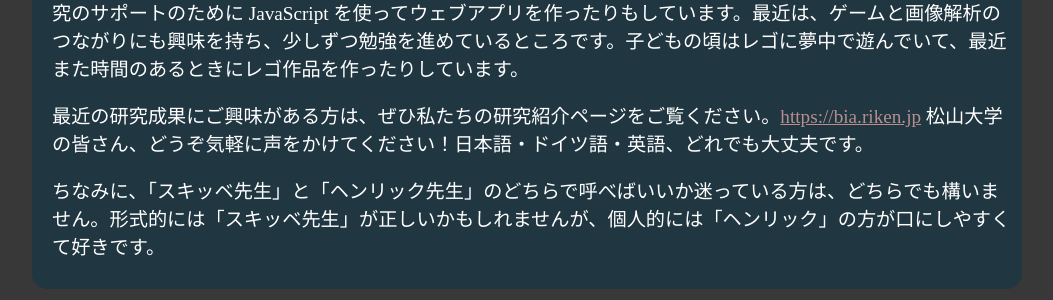
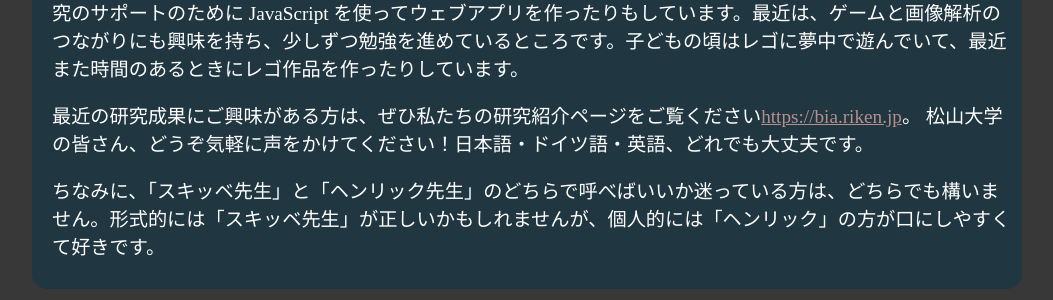
Before and after one commit to h-skibbe/h-skibbe.github.io, a Jekyll site: the page built from index.md, in a window 1280 px wide and 900 px high, scrolled down 801 px. Shown: the part 154-454 px from the top of the window, without its empty margins (113-1166 px from the left). Built offline with Jekyll 4.4.1, drawn with Linux system fonts in a browser that asks for light colours.

```diff
--- a/_includes/intro_ja.md
+++ b/_includes/intro_ja.md
@@ -3,6 +3,6 @@
 
 専門は画像解析とディープラーニングで、これまで MRI や CT などの医用画像、神経・脳の顕微鏡画像を中心に研究してきました。ただし、それ以外の分野にも幅広く興味があります。昔からゲーム開発にも関心があり、研究のサポートのために JavaScript を使ってウェブアプリを作ったりもしています。最近は、ゲームと画像解析のつながりにも興味を持ち、少しずつ勉強を進めているところです。子どもの頃はレゴに夢中で遊んでいて、最近また時間のあるときにレゴ作品を作ったりしています。
 
-最近の研究成果にご興味がある方は、ぜひ私たちの研究紹介ページをご覧ください。[https://bia.riken.jp](https://bia.riken.jp) 松山大学の皆さん、どうぞ気軽に声をかけてください！日本語・ドイツ語・英語、どれでも大丈夫です。
+最近の研究成果にご興味がある方は、ぜひ私たちの研究紹介ページをご覧ください[https://bia.riken.jp](https://bia.riken.jp)。 松山大学の皆さん、どうぞ気軽に声をかけてください！日本語・ドイツ語・英語、どれでも大丈夫です。
 
 ちなみに、「スキッベ先生」と「ヘンリック先生」のどちらで呼べばいいか迷っている方は、どちらでも構いません。形式的には「スキッベ先生」が正しいかもしれませんが、個人的には「ヘンリック」の方が口にしやすくて好きです。
```
